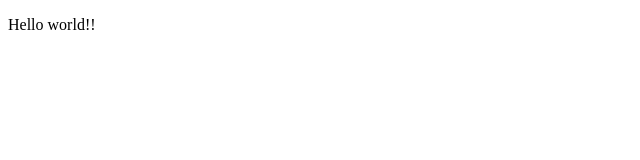
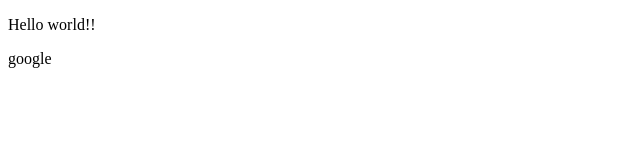
Before and after one commit to petrivskiy141/project, a plain HTML site: page index.html in a window 1280 px wide. Shown: the full height of the page, 0-640 px from the left. Drawn offline with Linux system fonts and the light colour scheme.

Commit message:
index.html mod

```diff
--- a/index.html
+++ b/index.html
@@ -8,6 +8,7 @@
 </head>
 <body>
     <p>Hello world!!</p>
+    <div class="goole">google</div>
     <script src="js/script.js"></script>
 </body>
 </html>
```
